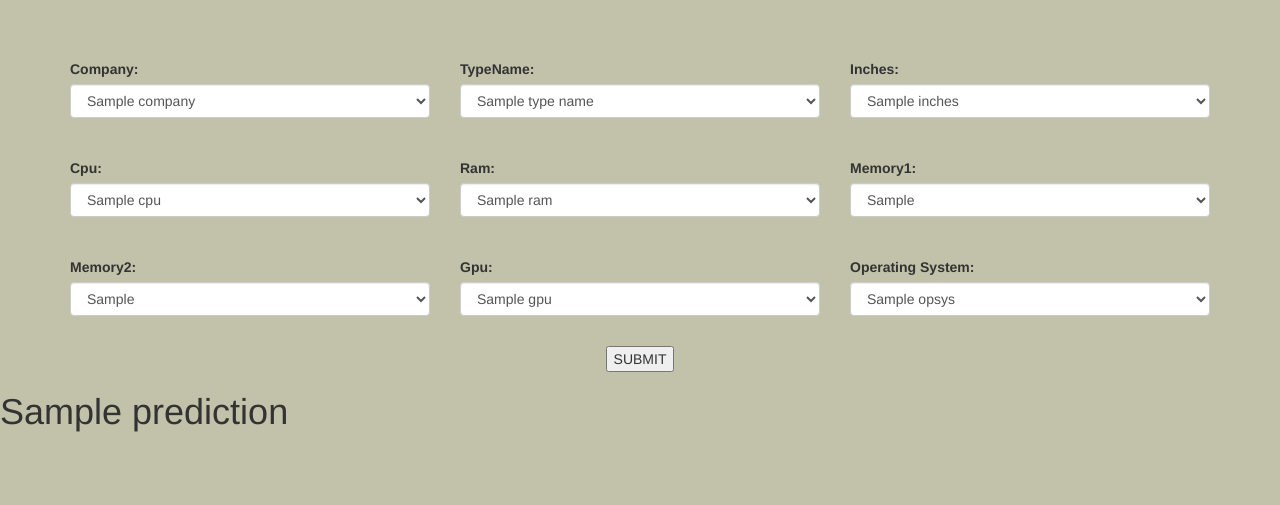
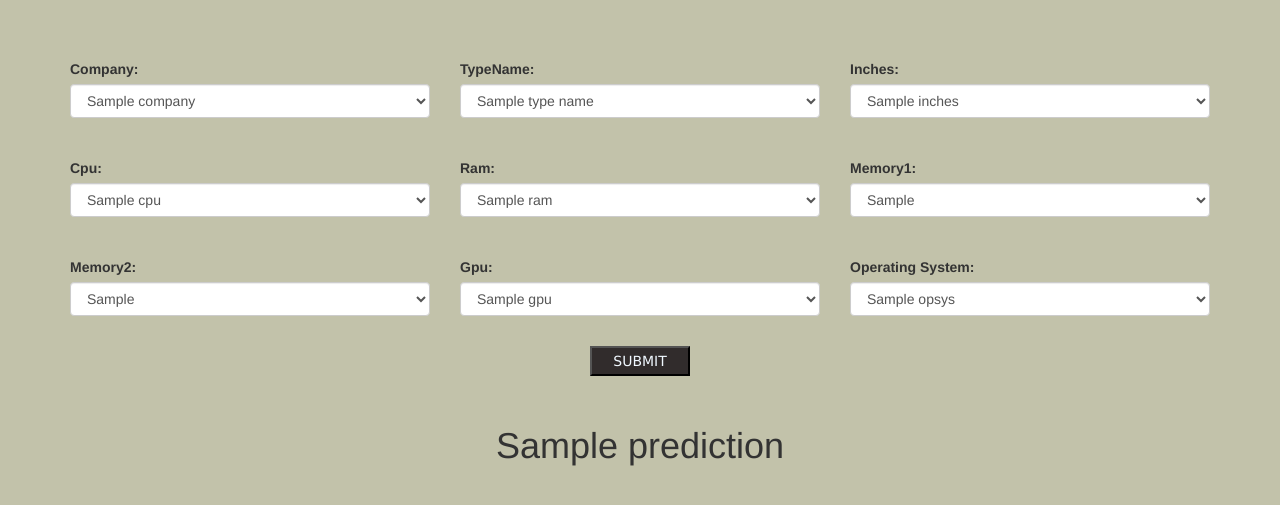
Before and after one commit to thushiin/ML-Projects, a Flask app: template Laptop_Price/templates/laptop.html in a window 1280 px wide. Shown: the part 121-626 px from the top of the page. Run offline with Flask 3, Linux system fonts and the light colour scheme; the template is opened without the code that fills it: most values are stand-ins (such as "Sample title", 1, 10 or a date in 2020); parts of the project's set-up code (start-up, migrations or seed data) failed here and were passed over; some libraries are stand-ins or nearby versions.

Commit message:
ml project

```diff
--- a/Laptop_Price/static/css/laptopstyle.css
+++ b/Laptop_Price/static/css/laptopstyle.css
@@ -30,4 +30,14 @@ body{
 
 #submit{
     margin-top: 30px;
+    color: aliceblue;
+    background-color: rgb(49, 44, 44);
+    height: 30px;
+    width: 100px;
+    font-family: Verdana, Geneva, Tahoma, sans-serif;
 }
+
+.pred{
+    margin-top: 50px;
+    text-align: center;
+}
```
Also changed, not shown: 1 other file.
